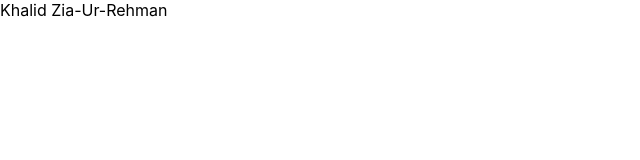
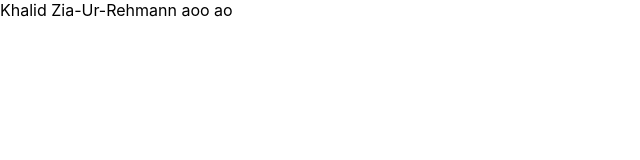
Before and after one commit to osamayounus786/SultanStore, a React (Create React App) app: page / in a window 1280 px wide. Shown: the top 160 px of the page, without its empty margins (0-640 px from the left). Built offline with nearby package versions, Linux system fonts and the light colour scheme.

Commit message:
contour commit

```diff
--- a/src/Home.js
+++ b/src/Home.js
@@ -2,7 +2,7 @@ import React from 'react'
 
 const Home = () => {
   return (
-    <div>Khalid Zia-Ur-Rehman</div>
+    <div>Khalid Zia-Ur-Rehmann aoo ao</div>
   )
 }
 
```
